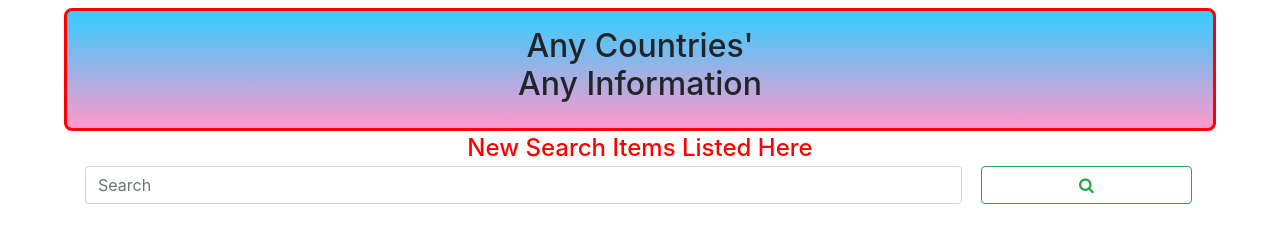
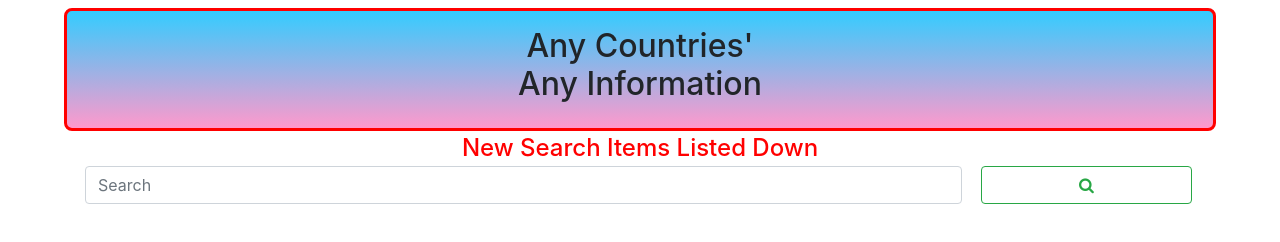
Before and after one commit to say-het/say-het.github.io, a plain HTML site: page anyInfoAboutCountry_index.html in a window 1280 px wide. Drawn offline with nearby package versions, Linux system fonts and the light colour scheme.

Commit message:
Update anyInfoAboutCountry_index.html

```diff
--- a/anyInfoAboutCountry_index.html
+++ b/anyInfoAboutCountry_index.html
@@ -19,7 +19,7 @@
     Any Countries'<br>
     Any Information</h2>
 </div>
-  <h4 id="errorHeading"style="color:red;margin:3px">New Search Items Listed Here</h4>
+  <h4 id="errorHeading"style="color:red;margin:3px">New Search Items Listed Down</h4>
 </center>
 <div class="container" id="searchContainer">
   <div id="search">
```
